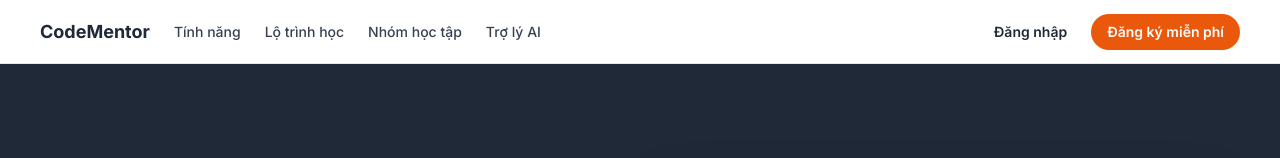
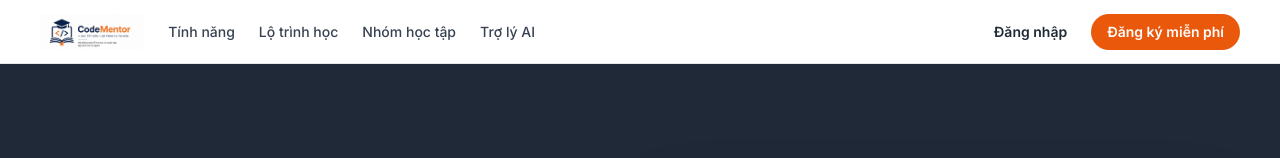
Before and after one commit to codementor-official/codementor-frontend, a Next.js app: page / in a window 1280 px wide. Shown: the top 158 px of the page. Built offline with nearby package versions, Linux system fonts and the light colour scheme.

Commit message:
feat: replace text logo with image logo in header components

```diff
--- a/src/app/page.tsx
+++ b/src/app/page.tsx
@@ -1,3 +1,4 @@
+import Image from "next/image";
 import Link from "next/link";
 import {
   ArrowRight,
@@ -88,8 +89,8 @@ export default function LandingPage() {
   return (
     <div className="flex flex-1 flex-col">
       <header className="sticky top-0 z-20 flex h-16 items-center gap-6 border-b border-border bg-surface px-6 sm:px-10">
-        <Link href="/" className="text-lg font-bold text-navy">
-          CodeMentor
+        <Link href="/" className="shrink-0">
+          <Image src="/logo.png" alt="CodeMentor" width={460} height={159} className="h-9 w-auto" priority />
         </Link>
         <nav className="hidden gap-6 md:flex">
           {navLinks.map((n) => (
--- a/src/components/topbar.tsx
+++ b/src/components/topbar.tsx
@@ -1,10 +1,11 @@
+import Image from "next/image";
 import Link from "next/link";
 
 export function Topbar() {
   return (
     <header className="flex h-16 shrink-0 items-center gap-4 border-b border-zinc-200 bg-white px-4">
-      <Link href="/dashboard" className="text-lg font-bold text-zinc-900">
-        CodeMentor
+      <Link href="/dashboard" className="shrink-0">
+        <Image src="/logo.png" alt="CodeMentor" width={460} height={159} className="h-10 w-auto" priority />
       </Link>
       <input
         type="text"
```
